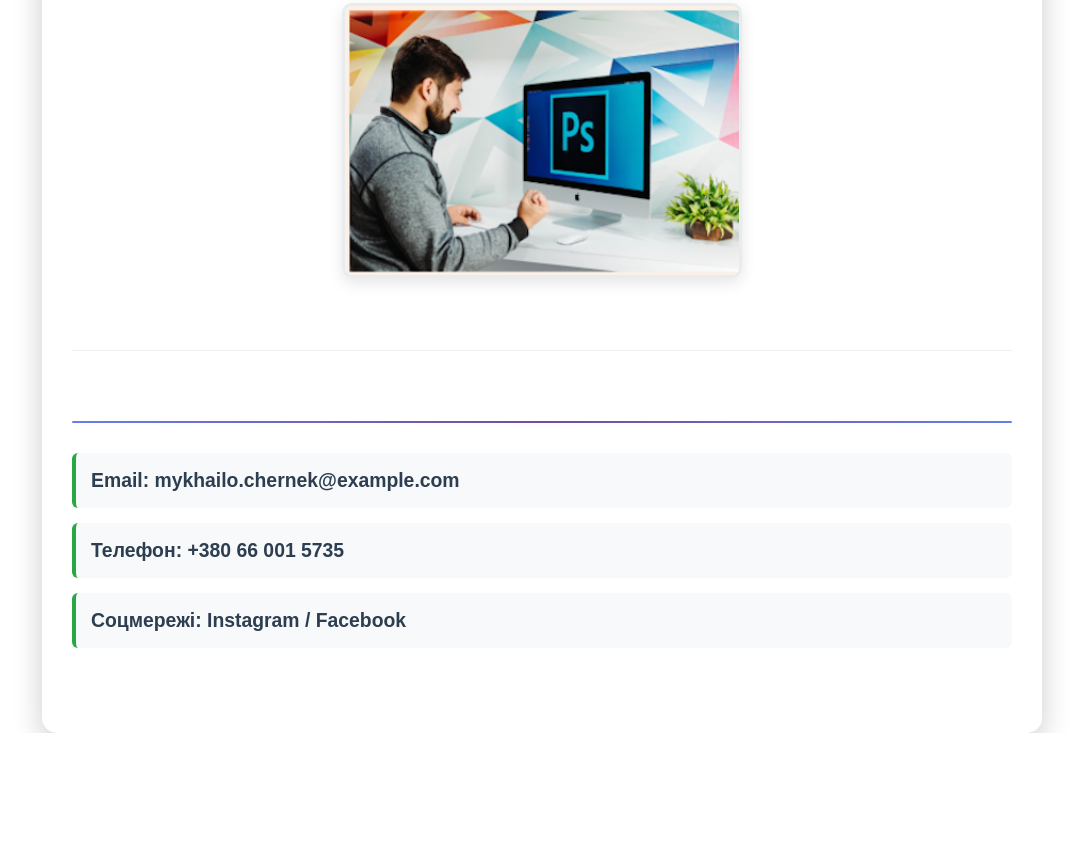
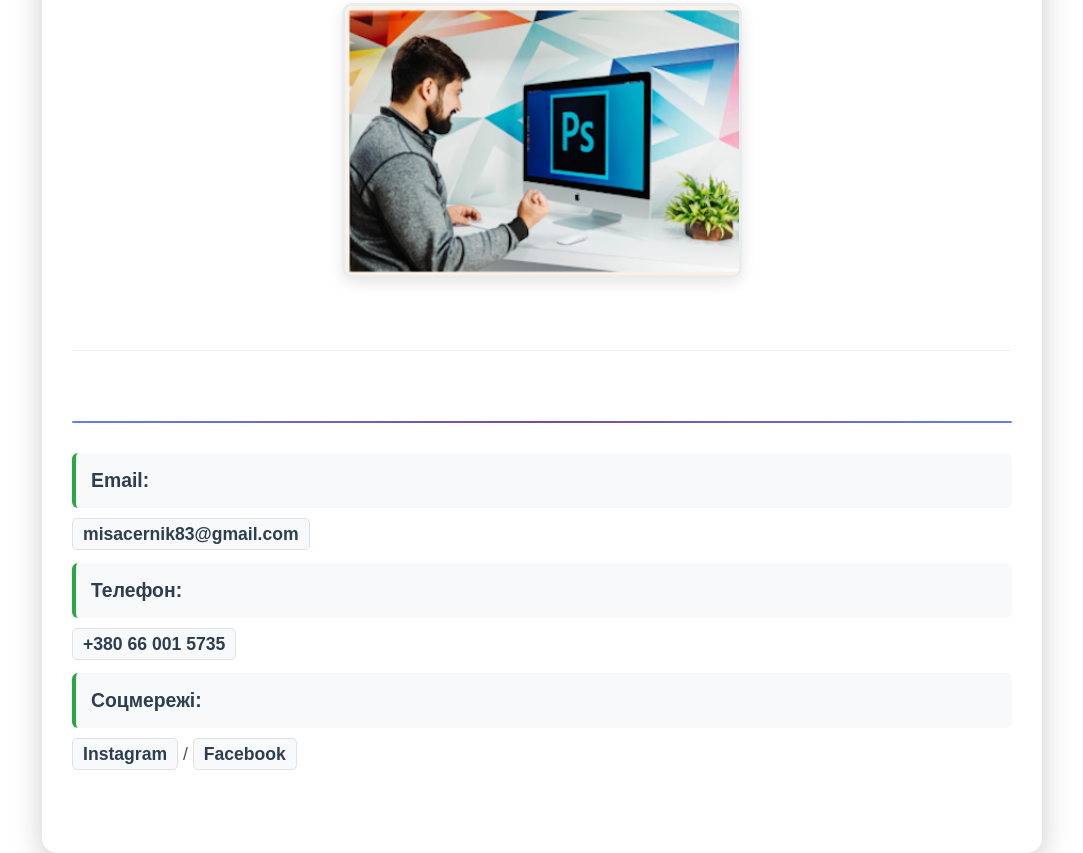
Before and after one commit to mishachernika/my-websitee, a plain HTML site: page index.html in a window 1280 px wide. Shown: the part 1614-2467 px from the top of the page, without its empty margins (98-1181 px from the left). Before the commit the page ends 2347 px from the top, so only its background shows below. Drawn offline with Linux system fonts and the light colour scheme.

```diff
--- a/index.html
+++ b/index.html
@@ -79,9 +79,12 @@
     <hr>
 
     <!-- Контактна інформація -->
-        <p><strong>Email: mykhailo.chernek@example.com</strong></p>
-        <p><strong>Телефон: +380 66 001 5735</strong></p>
-        <p><strong>Соцмережі: Instagram / Facebook</strong></p>
+    <p><strong>Email: </strong><a href="misacernik83@gmail.com">misacernik83@gmail.com</a></p>
+    <p><strong>Телефон: </strong><a href="tel:+380660015735">+380 66 001 5735</a></p>
+    <p><strong>Соцмережі: </strong>
+        <a href="https://instagram.com/cristiano" target="_blank">Instagram</a> /
+        <a href="https://facebook.com/chernik" target="_blank">Facebook</a>
+    </p>
 </section>
 
 </body>
--- a/style.css
+++ b/style.css
@@ -316,3 +316,32 @@
         padding: 8px 15px;
     }
 }
+/* === СТИЛІ ДЛЯ ПОСИЛАНЬ === */
+a {
+    color: #667eea;
+    text-decoration: none;
+    transition: all 0.3s ease;
+}
+
+a:hover {
+    color: #764ba2;
+    text-decoration: underline;
+}
+
+/* Стилі для контактних посилань */
+#contacts a {
+    color: #2c3e50;
+    font-weight: bold;
+    padding: 5px 10px;
+    border-radius: 5px;
+    background: #f8f9fa;
+    border: 1px solid #dee2e6;
+}
+
+#contacts a:hover {
+    background: #667eea;
+    color: white;
+    text-decoration: none;
+    transform: translateY(-2px);
+    box-shadow: 0 4px 8px rgba(102, 126, 234, 0.3);
+}
```
Lines whose indentation alone changed are shown as unchanged.
